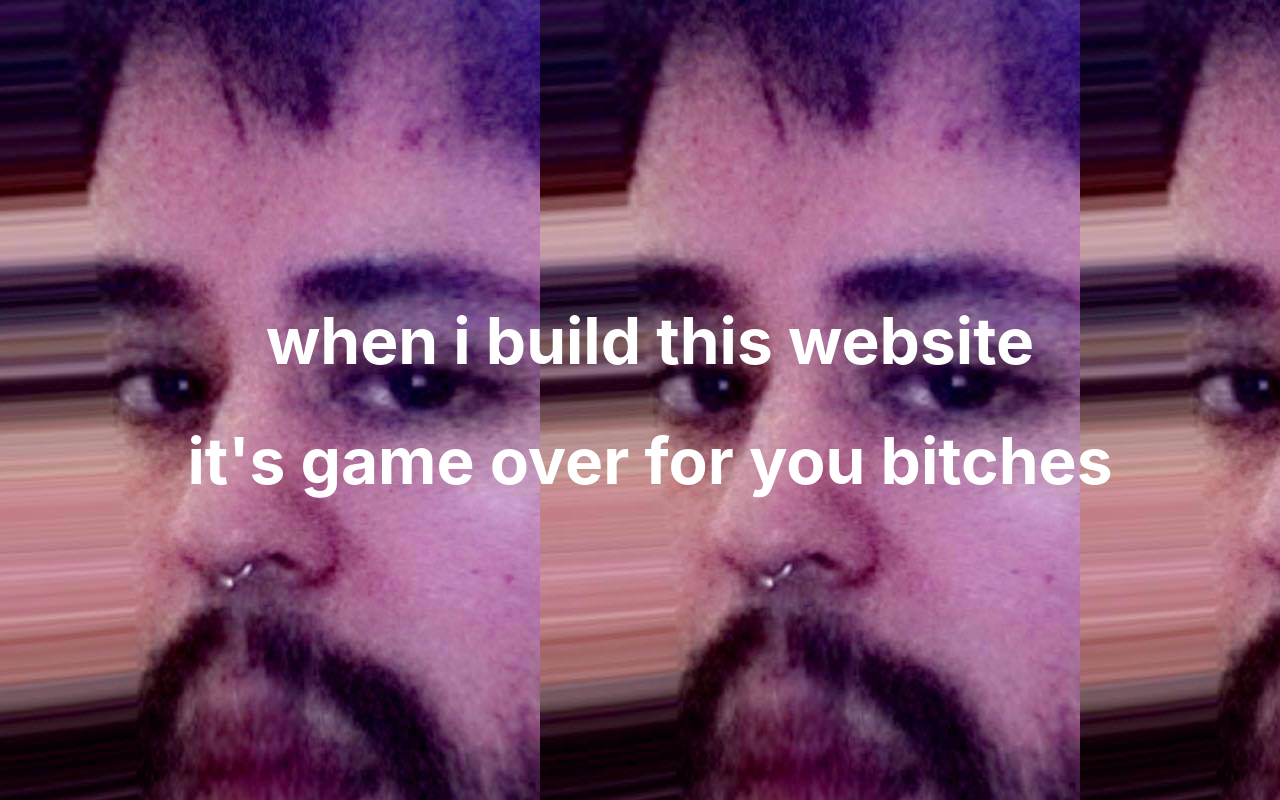
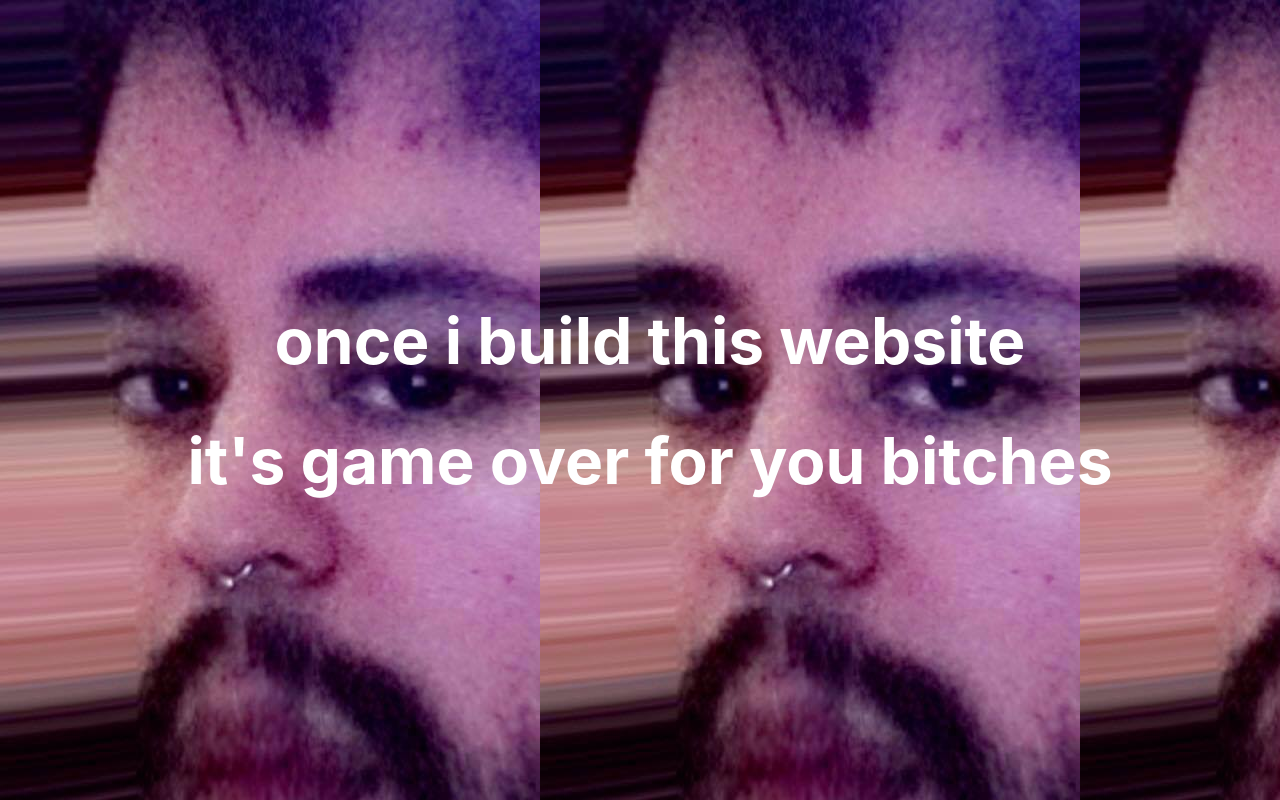
Before and after one commit to mgacoder/miguelgalvancodes, a React (Create React App) app: page / in a window 1280 px wide. Built offline with nearby package versions, Linux system fonts and the light colour scheme.

Commit message:
fixed my english

```diff
--- a/src/App.js
+++ b/src/App.js
@@ -4,7 +4,7 @@ import './App.css';
 function App() {
   return (
     <div className="App">
-      <h1>when i build this website</h1>
+      <h1>once i build this website</h1>
       <h1>it's game over for you bitches</h1>
     </div>
   );
```
